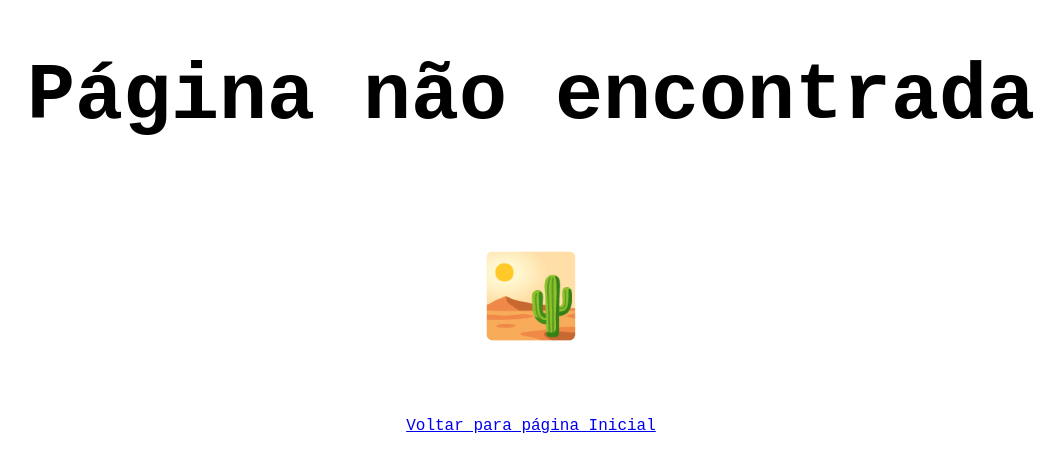
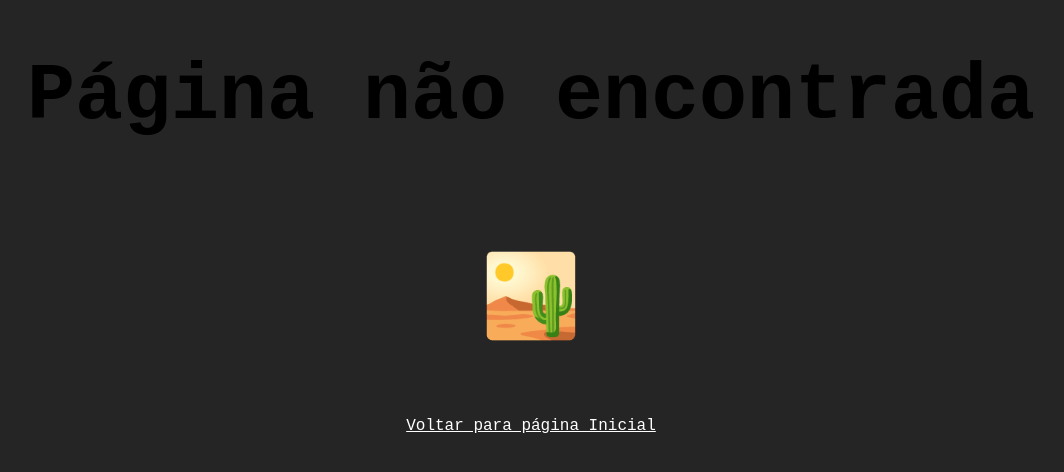
Before and after one commit to AllanBelo/AllanBelo.github.io, a plain HTML site: page 404.html in a window 1280 px wide. Shown: the part 176-648 px from the top of the page, without its empty margins (109-1173 px from the left). Drawn offline with Linux system fonts and the light colour scheme.

Commit message:
Change color 404.html

```diff
--- a/404.html
+++ b/404.html
@@ -12,6 +12,7 @@
             body {
                 font-family: Courier New, sans-serif;
                 margin: 0;
+                background-color: #252525;
             }
             h1 {
                 font-weight: bold;
@@ -33,6 +34,12 @@
             .flex-item {
                 text-align: center;
             }
+            a:link {
+                color: #fff;
+            }
+            a:visited {
+                color:#fff;
+            }
             @media only screen and (max-width: 768px) {
                 h1 {
                     font-size: 3.5em;
```
Also changed, not shown: 2git-github-branch/index.html (+1 -1 lines), en/404.html (+7 -0 lines).
